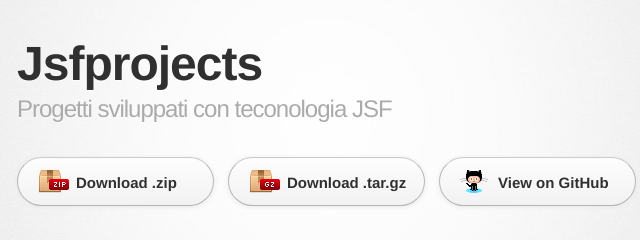
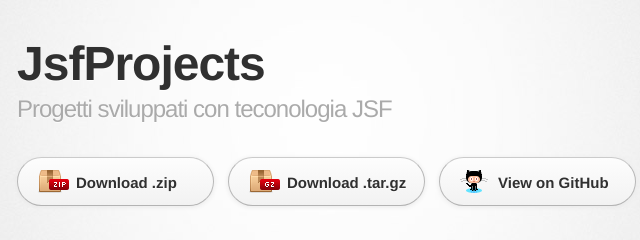
Before and after one commit to rdgmus/JsfProjects, a plain HTML site: page index.html in a window 1280 px wide. Shown: the top 240 px of the page, 313-953 px from the left. Drawn offline with Linux system fonts and the light colour scheme; a web font is replaced by a local one.

Commit message:
Update index.html

```diff
--- a/index.html
+++ b/index.html
@@ -18,7 +18,7 @@
       <div class="inner">
 
         <header>
-          <h1>Jsfprojects</h1>
+          <h1>JsfProjects</h1>
           <h2>Progetti sviluppati con teconologia JSF</h2>
         </header>
 
```
